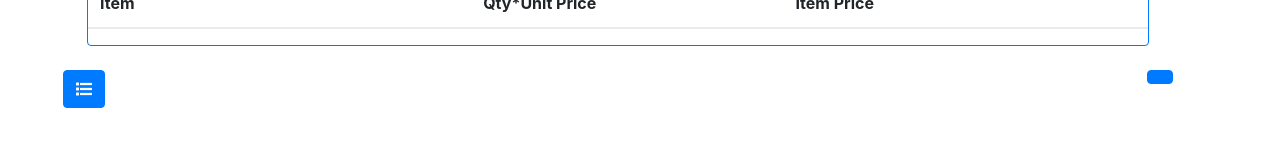
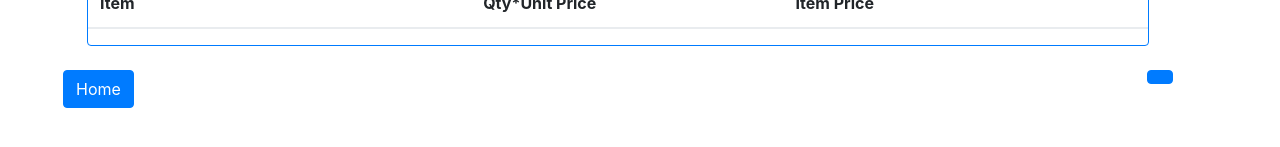
Before and after one commit to himanshusinghteotia/nagarroshoppingcart, a website: page public/cart.html in a window 1280 px wide. Shown: the part 165-312 px from the top of the page. Drawn offline with nearby package versions, Linux system fonts and the light colour scheme; no server answers.

Commit message:
final update

```diff
--- a/public/cart.html
+++ b/public/cart.html
@@ -40,7 +40,7 @@
         <button class="btn btn-primary float-right total"></button>
         <a href="/">
             <button id="cart" type="button" class="btn btn-primary" data-toggle="tooltip" data-placement="top" title="See Product List">
-                <i class="fa fa-list" aria-hidden="true"></i>
+                Home
             </button>
         </a>
 </body>
```
Also changed, not shown: 1 other file.
